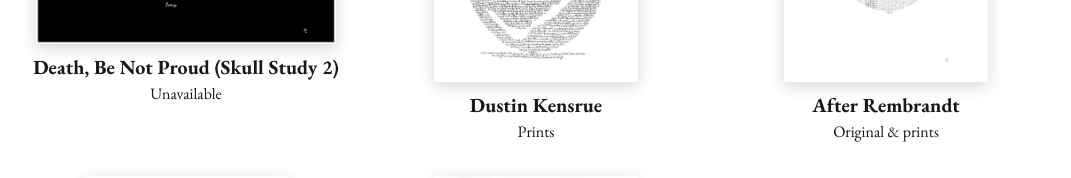
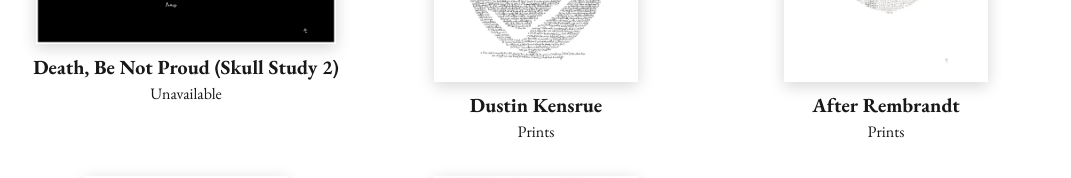
Before and after one commit to AngusMacrae/mattwritesart, a React (Create React App) app: page /art in a window 1280 px wide. Shown: the part 1480-1658 px from the top of the page, without its empty margins (195-1266 px from the left). Built offline with nearby package versions, Linux system fonts and the light colour scheme.

Commit message:
Drive content from csv file and process in art.js

```diff
--- a/src/data/art.js
+++ b/src/data/art.js
@@ -1,5 +1,29 @@
 import artRaw from './artRaw.json';
 
-export const CATEGORIES = new Set(artRaw.map(artwork => artwork.tags).flat());
+const liveArt = artRaw.filter(artwork => artwork.name && artwork.slug && artwork.date);
 
-export default artRaw;
+function processArtData(artwork) {
+  let { showcase, spotlight } = artwork;
+  showcase = !!showcase;
+  spotlight = !!spotlight;
+  const tags = artwork.tags.split(',');
+
+  return {
+    ...artwork,
+    showcase,
+    spotlight,
+    tags,
+  };
+}
+
+const artProcessed = liveArt.map(processArtData);
+
+const allTags = artProcessed
+  .map(artwork => artwork.tags)
+  .flat()
+  .filter(tag => tag !== '');
+
+export const CATEGORIES = new Set(allTags);
+
+export default artProcessed;
+console.log(artProcessed);
--- a/src/data/artRaw.json
+++ b/src/data/artRaw.json
@@ -2,465 +2,556 @@
   {
     "name": "Swallow Study 1",
     "slug": "swallow-study-1",
-    "date": "2020/12/28",
+    "date": "28.12.20",
+    "showcase": "Y",
+    "spotlight": "",
+    "closeups": "Y",
+    "original": 50,
+    "prints": 20,
     "width": 11.7,
     "height": 8.3,
-    "price": 50,
-    "showcase": true,
-    "spotlight": false,
-    "original": true,
-    "prints": true,
     "medium": "Fineliner inked text on Bristol paper",
-    "description": [
-      "Swallow in flight, on the poem 'The Swallow', by Thomas Aird (1802-1876)."
-    ],
-    "tags": [
-      "animals"
-    ]
+    "description": "Swallow in flight, on the poem 'The Swallow', by Thomas Aird (1802-1876)",
+    "tags": "animals"
   },
   {
-    "name": "Le Cygne",
+    "name": "Le Cygne ",
     "slug": "le-cygne",
     "date": "20.02.21",
+    "showcase": "Y",
+    "spotlight": "Y",
+    "closeups": "Y",
+    "original": 50,
+    "prints": 20,
     "width": 11.7,
     "height": 8.3,
-    "price": 50,
-    "showcase": true,
-    "spotlight": true,
-    "original": true,
-    "prints": true,
     "medium": "Fineliner inked musical score on Bristol paper",
-    "description": [
-      "Portrait of Swan, with musical score of Le Cygne, by Camille Saint-Saëns (1835-1921)"
-    ],
-    "tags": [
-      "animals",
-      "music"
-    ]
+    "description": "Portrait of Swan, with musical score of Le Cygne, by Camille Saint-Saëns (1835-1921)",
+    "tags": "music,animals"
   },
   {
     "name": "Bee Study 1",
     "slug": "bee-study-1",
-    "date": "2021/01/02",
+    "date": "02.01.21",
+    "showcase": "Y",
+    "spotlight": "",
+    "closeups": "Y",
+    "original": 50,
+    "prints": 20,
     "width": 8.3,
     "height": 11.7,
-    "price": 50,
-    "showcase": true,
-    "spotlight": false,
-    "original": true,
-    "prints": true,
     "medium": "Fineliner inked text on Bristol paper",
-    "description": [
-      "Bee study, on the poem 'The Humble Bee', by John Clare (1793-1864)"
-    ],
-    "tags": [
-      "animals"
-    ]
+    "description": "Bee study, on the poem 'The Humble Bee', by John Clare (1793-1864)",
+    "tags": "animals"
   },
   {
     "name": "Butterfly Study 1",
     "slug": "butterfly-study-1",
-    "date": "2021/02/03",
+    "date": "03.02.21",
+    "showcase": "Y",
+    "spotlight": "",
+    "closeups": "Y",
+    "original": 50,
+    "prints": 20,
     "width": 8.3,
     "height": 11.7,
-    "price": 50,
-    "showcase": true,
-    "spotlight": false,
-    "original": true,
-    "prints": true,
     "medium": "Fineliner inked text on Bristol paper",
-    "description": [
-      "Pair of Blue Morpho butterflies, in colour and monochrome"
-    ],
-    "tags": [
-      "animals"
-    ]
+    "description": "Pair of Blue Morpho butterflies, in colour and monochrome",
+    "tags": "animals"
   },
   {
     "name": "Frank Turner 3",
     "slug": "frank-turner-3",
-    "date": "2021/01/02",
+    "date": "02.01.21",
+    "showcase": "Y",
+    "spotlight": "",
+    "closeups": "",
+    "original": null,
+    "prints": 20,
     "width": 11.7,
     "height": 8.3,
-    "price": 50,
-    "showcase": true,
-    "spotlight": false,
-    "original": false,
-    "prints": true,
     "medium": "Fineliner inked text on Bristol paper",
-    "description": [
-      "Portrait of Frank Turner with singer's lyrics"
-    ],
-    "tags": [
-      "people"
-    ]
+    "description": "Portrait of Frank Turner with singer's lyrics",
+    "tags": "people"
   },
   {
     "name": "Bjoern Gelotte",
     "slug": "bjoern-gelotte",
-    "date": "2021/01/02",
+    "date": "18.02.21",
+    "showcase": "Y",
+    "spotlight": "Y",
+    "closeups": "Y",
+    "original": null,
+    "prints": 20,
     "width": 8.3,
     "height": 11.7,
-    "price": 50,
-    "showcase": true,
-    "spotlight": true,
-    "original": false,
-    "prints": true,
     "medium": "Fineliner inked text on Bristol paper",
-    "description": [
-      "Portrait of Bjoern Gelotte with lyrics of 'Take This Life'"
-    ],
-    "tags": [
-      "people"
-    ]
+    "description": "Portrait of Bjoern Gelotte with lyrics of 'Take This Life'",
+    "tags": "people"
   },
   {
     "name": "Hand Study 1",
     "slug": "hand-study-1",
-    "date": "2021/01/13",
+    "date": "13.01.21",
+    "showcase": "Y",
+    "spotlight": "",
+    "closeups": "Y",
+    "original": 50,
+    "prints": 20,
     "width": 11.7,
     "height": 8.3,
-    "price": 50,
-    "showcase": true,
-    "spotlight": false,
-    "original": true,
-    "prints": true,
     "medium": "Fineliner inked text on Bristol paper",
-    "description": [
-      "Line study of hands, on the poem 'On A Prayer in Time of War', by Alfred Noyes (1880-1958)"
-    ],
-    "tags": []
+    "description": "Line study of hands, on the poem 'On A Prayer in Time of War', by Alfred Noyes (1880-1958)",
+    "tags": ""
   },
   {
     "name": "The Creation (Hand Study 2)",
     "slug": "the-creation-hand-study-2",
     "date": "23.02.21",
+    "showcase": "Y",
+    "spotlight": "Y",
+    "closeups": "Y",
+    "original": 50,
+    "prints": 20,
     "width": 11.7,
     "height": 8.3,
-    "price": 50,
-    "showcase": true,
-    "spotlight": true,
-    "original": true,
-    "prints": true,
     "medium": "Fineliner inked text on Bristol paper",
-    "description": [
-      "Line study of hand, on the poem 'The Creation', by James Weldon Johnson (1871-1938)"
-    ],
-    "tags": []
+    "description": "Line study of hand, on the poem 'The Creation', by James Weldon Johnson (1871-1938)",
+    "tags": ""
   },
   {
     "name": "Chino Moreno",
     "slug": "chino-moreno",
-    "date": "2021/01/23",
+    "date": "23.01.21",
+    "showcase": "Y",
+    "spotlight": "",
+    "closeups": "",
+    "original": null,
+    "prints": 20,
     "width": 8.3,
     "height": 11.7,
-    "price": 50,
-    "showcase": true,
-    "spotlight": false,
-    "original": false,
-    "prints": true,
     "medium": "Fineliner inked text on Bristol paper",
-    "description": [
-      "Portrait of Chino Moreno with singer's lyrics"
-    ],
-    "tags": [
-      "people"
-    ]
+    "description": "Portrait of Chino Moreno with singer's lyrics",
+    "tags": "people"
   },
   {
     "name": "Death, Be Not Proud (Skull Study 2)",
     "slug": "death-be-not-proud-skull-study-2",
     "date": "24.02.21",
+    "showcase": "Y",
+    "spotlight": "Y",
+    "closeups": "",
+    "original": null,
+    "prints": null,
     "width": 11.7,
     "height": 8.3,
-    "price": 50,
-    "showcase": true,
-    "spotlight": true,
-    "original": false,
-    "prints": false,
     "medium": "Gel pen on black paper",
-    "description": [
-      "Skull study, on the poem 'Death, be not proud', by John Donne (1572-1631)"
-    ],
-    "tags": []
+    "description": "Skull study, on the poem 'Death, be not proud', by John Donne (1572-1631)",
+    "tags": ""
   },
   {
     "name": "Dustin Kensrue",
     "slug": "dustin-kensrue",
-    "date": "2021/01/31",
+    "date": "31.01.21",
+    "showcase": "Y",
+    "spotlight": "",
+    "closeups": "",
+    "original": null,
+    "prints": 20,
     "width": 8.3,
     "height": 11.7,
-    "price": 50,
-    "showcase": true,
-    "spotlight": false,
-    "original": false,
-    "prints": true,
     "medium": "Fineliner inked text on Bristol paper",
-    "description": [
-      "Portrait of Dustin Kensrue with singer's lyrics"
-    ],
-    "tags": [
-      "people"
-    ]
+    "description": "Portrait of Dustin Kensrue with singer's lyrics",
+    "tags": "people"
   },
   {
     "name": "After Rembrandt",
     "slug": "after-rembrandt",
-    "date": "2021/02/03",
+    "date": "03.02.21",
+    "showcase": "Y",
+    "spotlight": "",
+    "closeups": "Y",
+    "original": null,
+    "prints": 20,
     "width": 8.3,
     "height": 11.7,
-    "price": 50,
-    "showcase": true,
-    "spotlight": false,
-    "original": true,
-    "prints": true,
     "medium": "Fineliner inked text on Bristol paper",
-    "description": [
-      "Portrait study of Rembrandt, using selection of painter's own quotes"
-    ],
-    "tags": []
+    "description": "Portrait study of Rembrandt, using selection of painter's own quotes",
+    "tags": ""
   },
   {
     "name": "Adele",
     "slug": "adele",
-    "date": "2017/03/23",
+    "date": "23.03.17",
+    "showcase": "Y",
+    "spotlight": "",
+    "closeups": "",
+    "original": null,
+    "prints": 20,
     "width": 8.3,
     "height": 11.7,
-    "price": 50,
-    "showcase": true,
-    "spotlight": false,
-    "original": false,
-    "prints": true,
     "medium": "Fineliner inked text on card",
-    "description": [
-      "Portrait of Adele with singer's lyrics"
-    ],
-    "tags": [
-      "people"
-    ]
+    "description": "Portrait of Adele with singer's lyrics",
+    "tags": "people"
   },
   {
     "name": "Albus Dumbledore",
     "slug": "albus-dumbledore",
-    "date": "2017/04/26",
+    "date": "26.04.17",
+    "showcase": "Y",
+    "spotlight": "",
+    "closeups": "",
+    "original": null,
+    "prints": 20,
     "width": 8.3,
     "height": 11.7,
-    "price": 50,
-    "showcase": true,
-    "spotlight": false,
-    "original": false,
-    "prints": true,
     "medium": "Fineliner inked text on card",
-    "description": [
-      "Portrait of Albus Dumbledore with text from Harry Potter and the Philosopher's Stone"
-    ],
-    "tags": []
+    "description": "Portrait of Albus Dumbledore with text from Harry Potter and the Philosopher's Stone",
+    "tags": ""
   },
   {
     "name": "Aubade (Skull Study 1)",
     "slug": "aubade-skull-study-1",
-    "date": "2017/06/19",
+    "date": "19.06.17",
+    "showcase": "Y",
+    "spotlight": "",
+    "closeups": "",
+    "original": null,
+    "prints": 20,
     "width": 11.7,
     "height": 8.3,
-    "price": 50,
-    "showcase": true,
-    "spotlight": false,
-    "original": false,
-    "prints": true,
     "medium": "Fineliner inked text on card",
-    "description": [
-      "Line skull study, on the poem 'Aubade', by Philip Larkin (1922-1985)"
-    ],
-    "tags": []
+    "description": "Line skull study, on the poem 'Aubade', by Philip Larkin (1922-1985)",
+    "tags": ""
   },
   {
     "name": "Dave Grohl",
     "slug": "dave-grohl",
-    "date": "2017/12/22",
+    "date": "22.12.17",
+    "showcase": "Y",
+    "spotlight": "",
+    "closeups": "",
+    "original": null,
+    "prints": 20,
     "width": 8.3,
     "height": 11.7,
-    "price": 50,
-    "showcase": true,
-    "spotlight": false,
-    "original": false,
-    "prints": true,
     "medium": "Fineliner inked text on card",
-    "description": [
-      "Portrait of Dave Grohl with singer's lyrics"
-    ],
-    "tags": [
-      "people"
-    ]
+    "description": "Portrait of Dave Grohl with singer's lyrics",
+    "tags": "people"
   },
   {
     "name": "Paul McCartney",
     "slug": "paul-mccartney",
-    "date": "2017/05/10",
+    "date": "10.05.17",
+    "showcase": "Y",
+    "spotlight": "",
+    "closeups": "",
+    "original": null,
+    "prints": 20,
     "width": 8.3,
     "height": 11.7,
-    "price": 50,
-    "showcase": true,
-    "spotlight": false,
-    "original": false,
-    "prints": true,
     "medium": "Fineliner inked text on card",
-    "description": [
-      "Portrait of Paul McCartney with singer's lyrics"
-    ],
-    "tags": [
-      "people"
-    ]
+    "description": "Portrait of Paul McCartney with singer's lyrics",
+    "tags": "people"
   },
   {
     "name": "John Lennon",
     "slug": "john-lennon",
-    "date": "2017/05/14",
+    "date": "14.05.17",
+    "showcase": "Y",
+    "spotlight": "",
+    "closeups": "",
+    "original": null,
+    "prints": 20,
     "width": 8.3,
     "height": 11.7,
-    "price": 50,
-    "showcase": true,
-    "spotlight": false,
-    "original": false,
-    "prints": true,
     "medium": "Fineliner inked text and pencil on card",
-    "description": [
-      "Portrait of John Lennon with singer's lyrics"
-    ],
-    "tags": [
-      "people"
-    ]
+    "description": "Portrait of John Lennon with singer's lyrics",
+    "tags": "people"
   },
   {
     "name": "Frank Turner 1",
     "slug": "frank-turner-1",
     "date": "08.01.17",
+    "showcase": "",
+    "spotlight": "",
+    "closeups": "",
+    "original": null,
+    "prints": 20,
     "width": 8.3,
     "height": 11.7,
-    "price": 50,
-    "showcase": true,
-    "spotlight": false,
-    "original": false,
-    "prints": true,
     "medium": "Fineliner inked text on card",
-    "description": [
-      "Portrait of Frank Turner with singer's lyrics"
-    ],
-    "tags": [
-      "people"
-    ]
+    "description": "Portrait of Frank Turner with singer's lyrics",
+    "tags": "people"
+  },
+  {
+    "name": "Bee Study 2",
+    "slug": "bee-study-2",
+    "date": "23.02.21",
+    "showcase": "Y",
+    "spotlight": "Y",
+    "closeups": "Y",
+    "original": 50,
+    "prints": 20,
+    "width": 8.3,
+    "height": 11.7,
+    "medium": "Fineliner inked text on Bristol paper",
+    "description": "Anaglyph bee study, on the poem 'The Humble Bee', by John Clare (1793-1864)",
+    "tags": "animals,anaglyph"
   },
   {
     "name": "Frank Turner 2",
     "slug": "frank-turner-2",
     "date": "19.01.17",
+    "showcase": "Y",
+    "spotlight": "",
+    "closeups": "",
+    "original": null,
+    "prints": 20,
     "width": 8.3,
     "height": 11.7,
-    "price": 50,
-    "showcase": true,
-    "spotlight": false,
-    "original": false,
-    "prints": true,
     "medium": "Fineliner inked text on card",
-    "description": [
-      "Portrait of Frank Turner with singer's lyrics"
-    ],
-    "tags": [
-      "people"
-    ]
+    "description": "Portrait of Frank Turner with singer's lyrics",
+    "tags": "people"
   },
   {
     "name": "George Michael",
     "slug": "george-michael",
     "date": "28.03.17",
+    "showcase": "Y",
+    "spotlight": "",
+    "closeups": "",
+    "original": null,
+    "prints": 20,
     "width": 8.3,
     "height": 11.7,
-    "price": 50,
-    "showcase": true,
-    "spotlight": true,
-    "original": false,
-    "prints": true,
     "medium": "Fineliner inked text on card",
-    "description": [
-      "Portrait of George Michael with singer's lyrics"
-    ],
-    "tags": [
-      "people"
-    ]
+    "description": "Portrait of George Michael with singer's lyrics",
+    "tags": "people"
   },
   {
     "name": "Ian Brown",
     "slug": "ian-brown",
     "date": "11.04.17",
+    "showcase": "",
+    "spotlight": "",
+    "closeups": "",
+    "original": null,
+    "prints": 20,
     "width": 8.3,
     "height": 11.7,
-    "price": 50,
-    "showcase": true,
-    "spotlight": false,
-    "original": false,
-    "prints": true,
     "medium": "Fineliner inked text on card",
-    "description": [
-      "Portrait of Ian Brown with singer's lyrics"
-    ],
-    "tags": [
-      "people"
-    ]
+    "description": "Portrait of Ian Brown with singer's lyrics",
+    "tags": "people"
   },
   {
     "name": "Mitski",
     "slug": "mitski",
     "date": "24.01.17",
+    "showcase": "",
+    "spotlight": "",
+    "closeups": "",
+    "original": null,
+    "prints": 20,
     "width": 8.3,
     "height": 11.7,
-    "price": 50,
-    "showcase": true,
-    "spotlight": false,
-    "original": false,
-    "prints": true,
     "medium": "Fineliner inked text on card",
-    "description": [
-      "Portrait of Mitski with singer's lyrics"
-    ],
-    "tags": [
-      "people"
-    ]
+    "description": "Portrait of Mitski with singer's lyrics",
+    "tags": ""
   },
   {
     "name": "Pete Doherty",
     "slug": "pete-doherty",
     "date": "30.10.17",
+    "showcase": "Y",
+    "spotlight": "",
+    "closeups": "",
+    "original": null,
+    "prints": 20,
     "width": 16.5,
     "height": 11.7,
-    "price": 50,
-    "showcase": true,
-    "spotlight": false,
-    "original": false,
-    "prints": true,
     "medium": "Fineliner inked text and pencil on card",
-    "description": [
-      "Portrait of Pete Doherty with singer's lyrics"
-    ],
-    "tags": [
-      "people"
-    ]
+    "description": "Portrait of Pete Doherty with singer's lyrics",
+    "tags": "people"
   },
   {
     "name": "Ziggy",
     "slug": "ziggy",
-    "date": "22.08.18",
+    "date": "22.02.18",
+    "showcase": "Y",
+    "spotlight": "",
+    "closeups": "",
+    "original": null,
+    "prints": 20,
     "width": 11.7,
     "height": 16.5,
-    "price": 50,
-    "showcase": true,
-    "spotlight": false,
-    "original": false,
-    "prints": true,
     "medium": "Fineliner inked text and pencil on card",
-    "description": [
-      "Portrait of David Bowie with singer's lyrics"
-    ],
-    "tags": [
-      "people"
-    ]
+    "description": "Portrait of David Bowie with singer's lyrics",
+    "tags": ""
+  },
+  {
+    "name": "Andre3000",
+    "slug": "andre3000",
+    "date": "21.11.17",
+    "showcase": "",
+    "spotlight": "",
+    "closeups": "",
+    "original": null,
+    "prints": 20,
+    "width": 8.3,
+    "height": 11.7,
+    "medium": "Fineliner inked text on card",
+    "description": "Portrait of Andre3000 with singer's lyrics",
+    "tags": ""
+  },
+  {
+    "name": "Lana Del Rey",
+    "slug": "lana-del-rey",
+    "date": "",
+    "showcase": "",
+    "spotlight": "",
+    "closeups": "",
+    "original": null,
+    "prints": null,
+    "width": 11.7,
+    "height": 16.5,
+    "medium": "",
+    "description": "",
+    "tags": ""
+  },
+  {
+    "name": "Shane Greenhall",
+    "slug": "shane-greenhall",
+    "date": "",
+    "showcase": "",
+    "spotlight": "",
+    "closeups": "",
+    "original": null,
+    "prints": null,
+    "width": null,
+    "height": null,
+    "medium": "",
+    "description": "",
+    "tags": ""
+  },
+  {
+    "name": "Lapwing",
+    "slug": "",
+    "date": "",
+    "showcase": "",
+    "spotlight": "",
+    "closeups": "",
+    "original": null,
+    "prints": null,
+    "width": null,
+    "height": null,
+    "medium": "",
+    "description": "",
+    "tags": ""
+  },
+  {
+    "name": "Puffin A3",
+    "slug": "",
+    "date": "",
+    "showcase": "",
+    "spotlight": "",
+    "closeups": "",
+    "original": null,
+    "prints": null,
+    "width": null,
+    "height": null,
+    "medium": "",
+    "description": "",
+    "tags": ""
+  },
+  {
+    "name": "Van Gogh",
+    "slug": "",
+    "date": "",
+    "showcase": "",
+    "spotlight": "",
+    "closeups": "",
+    "original": null,
+    "prints": null,
+    "width": null,
+    "height": null,
+    "medium": "",
+    "description": "",
+    "tags": ""
+  },
+  {
+    "name": "Mona Lisa",
+    "slug": "",
+    "date": "",
+    "showcase": "",
+    "spotlight": "",
+    "closeups": "",
+    "original": null,
+    "prints": null,
+    "width": null,
+    "height": null,
+    "medium": "",
+    "description": "",
+    "tags": ""
+  },
+  {
+    "name": "Swan (black)",
+    "slug": "",
+    "date": "",
+    "showcase": "",
+    "spotlight": "",
+    "closeups": "",
+    "original": null,
+    "prints": null,
+    "width": null,
+    "height": null,
+    "medium": "",
+    "description": "",
+    "tags": ""
+  },
+  {
+    "name": "Sheep skull (black)",
+    "slug": "",
+    "date": "",
+    "showcase": "",
+    "spotlight": "",
+    "closeups": "",
+    "original": null,
+    "prints": null,
+    "width": null,
+    "height": null,
+    "medium": "",
+    "description": "",
+    "tags": ""
+  },
+  {
+    "name": "Eye study",
+    "slug": "",
+    "date": "",
+    "showcase": "",
+    "spotlight": "",
+    "closeups": "",
+    "original": null,
+    "prints": null,
+    "width": null,
+    "height": null,
+    "medium": "",
+    "description": "",
+    "tags": ""
+  },
+  {
+    "name": "Statue (black)",
+    "slug": "",
+    "date": "",
+    "showcase": "",
+    "spotlight": "",
+    "closeups": "",
+    "original": null,
+    "prints": null,
+    "width": null,
+    "height": null,
+    "medium": "",
+    "description": "",
+    "tags": ""
   }
 ]
```
Also changed, not shown: src/components/Showcase/Showcase.js (+5 -3 lines), public/art-images/andre3000.webp (added), public/art-images/bee-study-2.webp (added).
